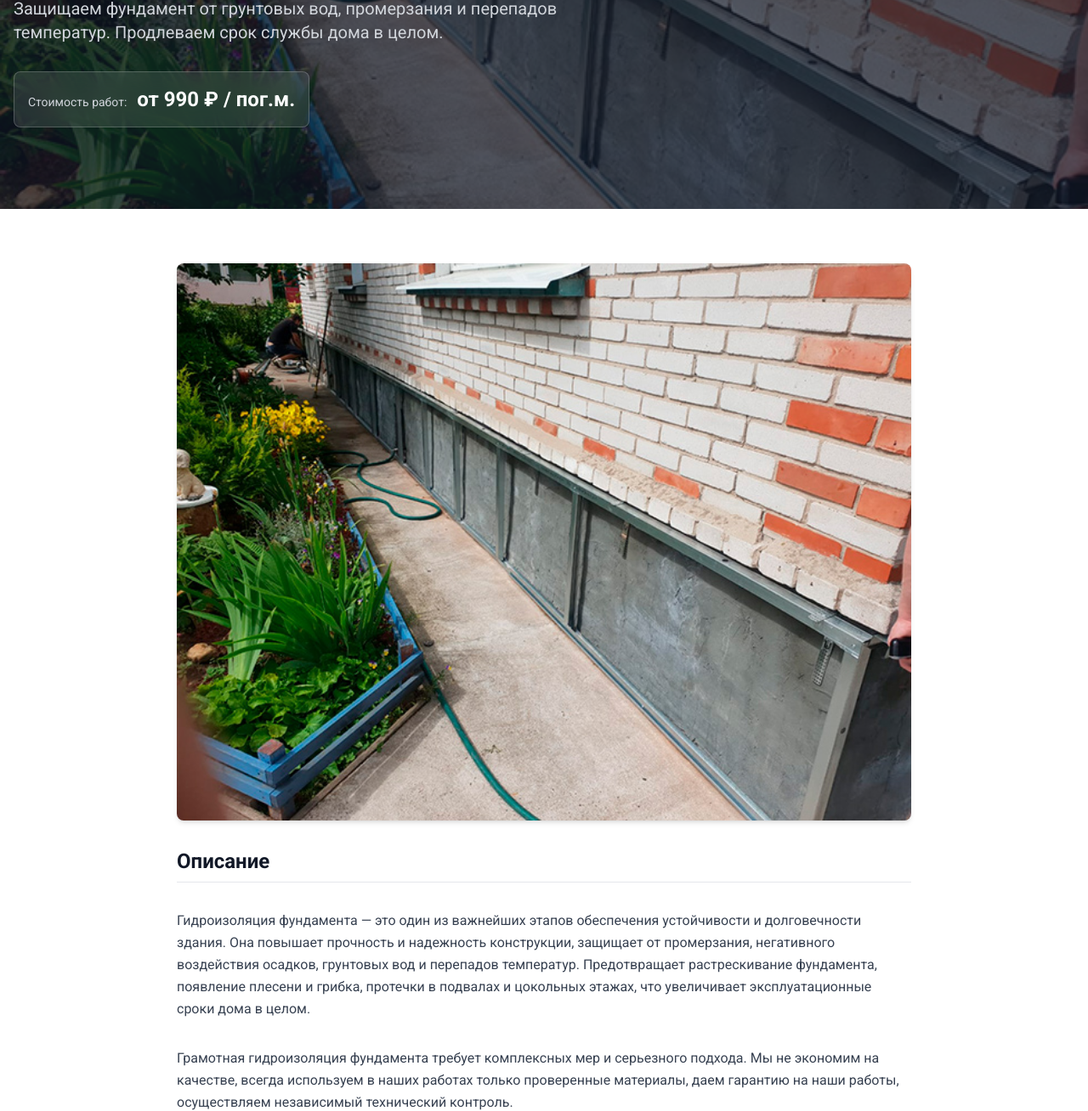
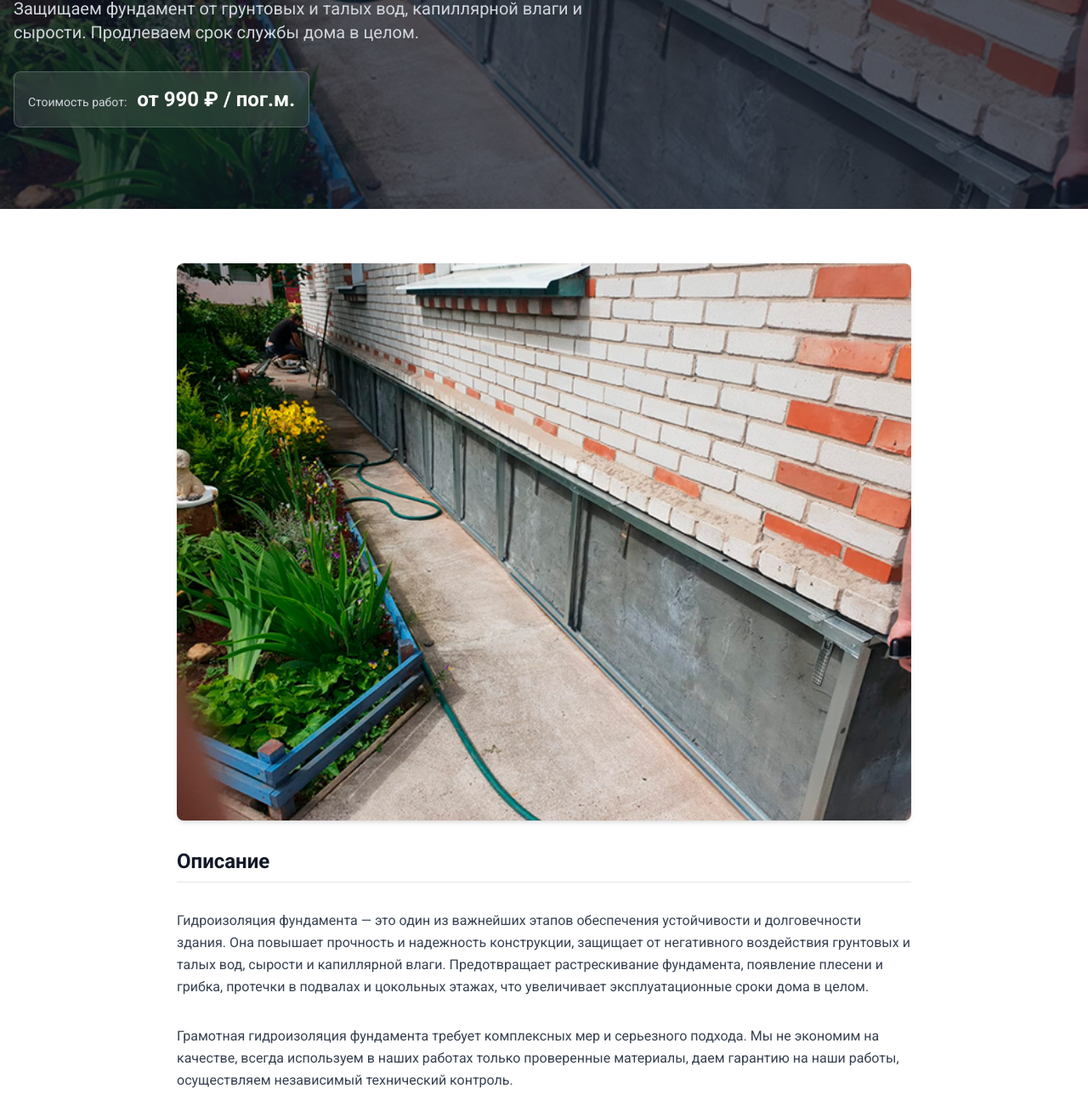
Before and after one commit to shkiperak/websp, a plain HTML site: page fundament.html in a window 1280 px wide. Shown: the part 282-1590 px from the top of the page at 85% size. Drawn offline with nearby package versions, Linux system fonts and the light colour scheme.

Commit message:
Update fundament.html

```diff
--- a/fundament.html
+++ b/fundament.html
@@ -4,7 +4,7 @@
     <meta charset="UTF-8">
     <meta name="viewport" content="width=device-width, initial-scale=1.0">
     <title>Гидроизоляция фундамента | ГидроДел СПб</title>
-    <meta name="description" content="Гидроизоляция фундамента в СПб: защита от грунтовых вод, промерзания и разрушения бетона. Гарантия 3 года, выезд инженера бесплатно. От 990 ₽/пог.м.">
+    <meta name="description" content="Гидроизоляция фундамента в СПб: защита от грунтовых и талых вод, сырости и разрушения бетона. Гарантия 3 года, выезд инженера бесплатно. От 990 ₽/пог.м.">
     <script src="https://cdn.tailwindcss.com?plugins=typography"></script>
     <link href="https://fonts.googleapis.com/css2?family=Roboto:wght@300;400;500;700&display=swap" rel="stylesheet">
     <link rel="stylesheet" href="https://cdnjs.cloudflare.com/ajax/libs/font-awesome/6.4.0/css/all.min.css">
@@ -48,7 +48,7 @@
         <img src="img/fundament.jpg" class="absolute inset-0 w-full h-full object-cover opacity-30">
         <div class="relative z-10 max-w-7xl mx-auto px-4">
             <h1 class="text-3xl md:text-5xl font-bold mb-4">Гидроизоляция фундамента</h1>
-            <p class="text-lg md:text-xl text-gray-300 max-w-2xl">Защищаем фундамент от грунтовых вод, промерзания и перепадов температур. Продлеваем срок службы дома в целом.</p>
+            <p class="text-lg md:text-xl text-gray-300 max-w-2xl">Защищаем фундамент от грунтовых и талых вод, капиллярной влаги и сырости. Продлеваем срок службы дома в целом.</p>
             <div class="mt-8 bg-white/10 backdrop-blur-md border border-white/20 p-4 inline-block rounded-lg">
                 <span class="text-sm text-gray-300">Стоимость работ:</span>
                 <span class="text-2xl font-bold ml-2">от 990 ₽ / пог.м.</span>
@@ -64,7 +64,7 @@
                 <img src="img/fundament.jpg" class="w-full rounded-lg shadow-md mb-8">
 
                 <h2 class="text-2xl font-bold text-gray-900 border-b pb-2">Описание</h2>
-                <p>Гидроизоляция фундамента — это один из важнейших этапов обеспечения устойчивости и долговечности здания. Она повышает прочность и надежность конструкции, защищает от промерзания, негативного воздействия осадков, грунтовых вод и перепадов температур. Предотвращает растрескивание фундамента, появление плесени и грибка, протечки в подвалах и цокольных этажах, что увеличивает эксплуатационные сроки дома в целом.</p>
+                <p>Гидроизоляция фундамента — это один из важнейших этапов обеспечения устойчивости и долговечности здания. Она повышает прочность и надежность конструкции, защищает от негативного воздействия грунтовых и талых вод, сырости и капиллярной влаги. Предотвращает растрескивание фундамента, появление плесени и грибка, протечки в подвалах и цокольных этажах, что увеличивает эксплуатационные сроки дома в целом.</p>
                 <p>Грамотная гидроизоляция фундамента требует комплексных мер и серьезного подхода. Мы не экономим на качестве, всегда используем в наших работах только проверенные материалы, даем гарантию на наши работы, осуществляем независимый технический контроль.</p>
                 <p>Мы подходим индивидуально к каждому проекту и находим лучшее решение в конкретно поставленной задаче. Наши технические специалисты предоставят вам исчерпывающую информацию и рекомендации о предстоящей работе на этапе согласования, рассчитают полную стоимость работ, включая материалы.</p>
 
```
